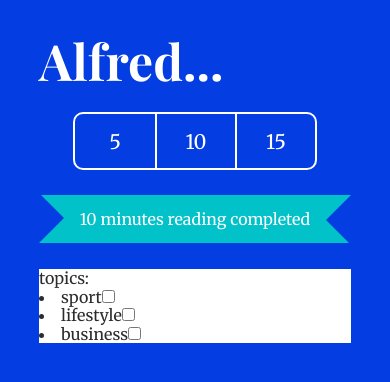
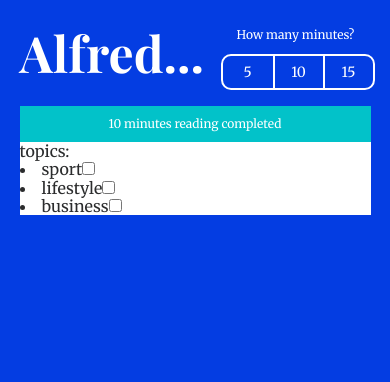
Before and after one commit to cwoodley/alfred, a React (Create React App) app: page / in a window 390 px wide. Shown: the top 382 px of the page. Built offline with nearby package versions, Linux system fonts and the light colour scheme; no server answers; a web font is replaced by a local one.

Commit message:
update header styles for mobile

```diff
--- a/src/App.css
+++ b/src/App.css
@@ -3,17 +3,28 @@ body {
   font-family: 'Merriweather', serif;
   color: #2b2c2d; }
 
+.wrapper {
+  width: 90%;
+  margin: 0 auto; }
+  @media screen and (min-width: 500px) {
+    .wrapper {
+      width: 80%;
+      padding: 2rem; } }
+
 header {
   display: flex;
   align-items: center;
-  padding-bottom: 26px;
+  padding-top: 16px;
   flex-wrap: wrap;
   justify-content: space-between; }
+  @media screen and (min-width: 900px) {
+    header {
+      padding-bottom: 26px; } }
 
 h1 {
   font-family: 'Playfair Display', serif;
   color: white;
-  margin: 0 0 1.438rem 0; }
+  margin: 0; }
   h1 {
     font-size: 46px; }
     @media screen and (min-width: 320px) {
@@ -22,27 +33,37 @@ h1 {
     @media screen and (min-width: 1280px) {
       h1 {
         font-size: 100px; } }
+  @media screen and (min-width: 500px) {
+    h1 {
+      margin: 0 0 1.438rem 0; } }
+
+.select-time {
+  width: 150px;
+  flex-basis: 150px;
+  font-size: 12px;
+  color: white;
+  text-align: center; }
+  @media screen and (min-width: 880px) {
+    .select-time {
+      margin-left: auto;
+      margin-right: 40px; } }
 
 .button-group {
   border: 2px solid white;
   border-radius: 10px;
-  width: 240px;
-  flex-basis: 240px;
-  height: 54px;
+  height: 32px;
   font-size: 20px;
-  margin: 0 auto; }
-  @media screen and (min-width: 880px) {
-    .button-group {
-      margin-left: auto;
-      margin-right: 40px; } }
+  margin: 0 auto;
+  width: 100%; }
   .button-group button {
     background: none;
     border: none;
     color: white;
-    width: 80px;
-    height: 54px;
+    width: 50px;
+    height: 32px;
     padding: 0;
-    vertical-align: middle; }
+    vertical-align: middle;
+    font-size: 14px; }
     .button-group button:first-child {
       border-bottom-left-radius: 8px;
       border-top-left-radius: 8px; }
@@ -65,38 +86,16 @@ h1 {
   width: 100%;
   line-height: 1;
   color: white;
-  font-size: 16px;
-  margin-top: 25px; }
-  .ribbon-read::before {
-    content: '';
-    width: 0;
-    height: 0;
-    border-style: solid;
-    border-width: 25px 25px 25px 0;
-    border-color: transparent #043de2 transparent transparent;
-    right: 0;
-    position: absolute;
-    top: 0; }
-  .ribbon-read::after {
-    content: '';
-    width: 0;
-    height: 0;
-    border-style: solid;
-    border-width: 25px 0 25px 25px;
-    border-color: transparent transparent transparent #043de2;
-    bottom: 0;
-    left: 0;
-    position: absolute; }
+  font-size: 12px;
+  margin-top: 16px; }
   @media screen and (min-width: 900px) {
     .ribbon-read {
       width: 140px;
       flex-basis: 140px;
       padding-bottom: 35px;
-      margin-top: -55px;
+      margin-top: -71px;
       font-size: 12px;
       line-height: 1.4; }
-      .ribbon-read::before {
-        content: none; }
       .ribbon-read::after {
         content: '';
         width: 0;
@@ -111,11 +110,6 @@ h1 {
         font-size: 50px;
         display: block;
         font-weight: 900; } }
-
-.wrapper {
-  width: 80%;
-  margin: 0 auto;
-  padding: 2rem; }
 
 main {
   background: white;
--- a/src/App.scss
+++ b/src/App.scss
@@ -38,44 +38,70 @@ body {
   color: $body-font-color;
 }
 
+.wrapper {
+  width: 90%;
+  margin: 0 auto;
+
+  @media screen and (min-width: 500px) {
+    width: 80%;
+    padding: 2rem;
+  }
+}
+
 //header
 header {
   display: flex;
   align-items: center;
-  padding-bottom: 26px;
+  padding-top: 16px;
   flex-wrap: wrap;
   justify-content: space-between;
+
+  @media screen and (min-width: 900px) {
+    padding-bottom: 26px;
+  }
 }
 
 h1 {
   font-family: 'Playfair Display', serif;
   @include interpolate(font-size, 320px, 1280px, 46px, 100px);
   color: white;
-  margin: 0 0 1.438rem 0;
+  margin: 0;
+
+  @media screen and (min-width: 500px) {
+    margin: 0 0 1.438rem 0;
+  }
+}
+
+.select-time {
+  width: 150px;
+  flex-basis: 150px;
+  font-size: 12px;
+  color: white;
+  text-align: center;
+
+  @media screen and (min-width: 880px) {
+    margin-left: auto;
+    margin-right: 40px;
+  }
 }
 
 .button-group {
   border: 2px solid white;
   border-radius: 10px;
-  width: 240px;
-  flex-basis: 240px;
-  height: 54px;
+  height: 32px;
   font-size: 20px;
   margin: 0 auto;
-
-  @media screen and (min-width: 880px) {
-    margin-left: auto;
-    margin-right: 40px;
-  }
+  width: 100%;
 
   button {
     background: none;
     border: none;
     color: white;
-    width: 80px;
-    height: 54px;
+    width: 50px;
+    height: 32px;
     padding: 0;
     vertical-align: middle;
+    font-size: 14px;
 
     &:first-child {
       border-bottom-left-radius: 8px;
@@ -111,44 +137,16 @@ h1 {
   width: 100%;
   line-height: 1;
   color: white;
-  font-size: 16px;
-  margin-top: 25px;
-
-  &::before {
-    content: '';
-    width: 0;
-    height: 0;
-    border-style: solid;
-    border-width: 25px 25px 25px 0;
-    border-color: transparent $bg transparent transparent;
-    right: 0;
-    position: absolute;
-    top: 0;
-  }
-
-  &::after {
-    content: '';
-    width: 0;
-    height: 0;
-    border-style: solid;
-    border-width: 25px 0 25px 25px;
-    border-color: transparent transparent transparent $bg;
-    bottom: 0;
-    left: 0;
-    position: absolute;
-  }
+  font-size: 12px;
+  margin-top: 16px;
 
   @media screen and (min-width: 900px) {
     width: 140px;
     flex-basis: 140px;
     padding-bottom: 35px;
-    margin-top: -55px;
+    margin-top: -71px;
     font-size: 12px;
     line-height: 1.4;
-
-    &::before {
-      content: none;
-    }
 
     &::after {
       content: '';
@@ -171,11 +169,6 @@ h1 {
 }
 
 // article
-.wrapper {
-  width: 80%;
-  margin: 0 auto;
-  padding: 2rem;
-}
 
 main {
   background: white;
--- a/src/App.tsx
+++ b/src/App.tsx
@@ -68,10 +68,14 @@ class App extends React.Component<Props, State> {
         <div className="wrapper">
           <header>
             <h1>Alfred...</h1>
-            <div className="button-group">
-              <button type="button">5</button>
-              <button type="button">10</button>
-              <button type="button">15</button>
+
+            <div className="select-time">
+              <p>How many minutes?</p>
+              <div className="button-group">
+                <button type="button">5</button>
+                <button type="button">10</button>
+                <button type="button">15</button>
+              </div>
             </div>
             <div className="ribbon-read">
               <p>
```
